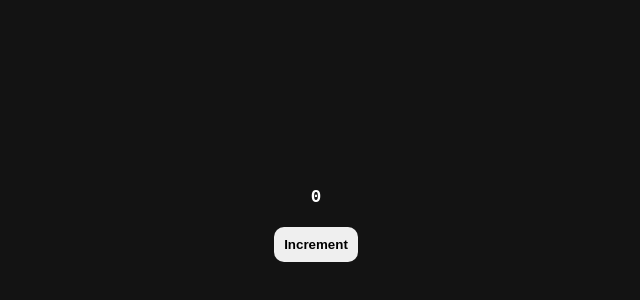
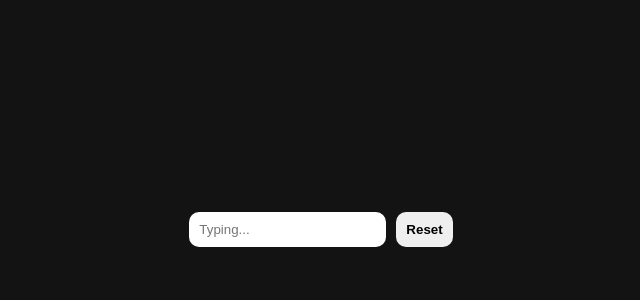
Before and after one commit to Oliverr11/Learning-ReactJs, a React (Vite) app: page / in a window 1280 px wide. Shown: the part 176-476 px from the top of the page, without its empty margins (324-964 px from the left). Built offline with nearby package versions, Linux system fonts and the light colour scheme.

Commit message:
Using State

```diff
--- a/src/App.jsx
+++ b/src/App.jsx
@@ -1,10 +1,10 @@
 import "./App.css";
-import UseState from "./components/UseState Hook/UseState";
+import GetInputValue from "./components/UseState With Objects/Exercise/GetInputValue";
 
 const App = () => {
   return (
     <div className="container">
-      <UseState />
+      <GetInputValue />
     </div>
   );
 };
--- /dev/null
+++ b/src/components/UseState With Objects/Exercise/GetInputValue.jsx
@@ -0,0 +1,24 @@
+import React from "react";
+import "./style.css";
+const GetInputValue = () => {
+  const [value, setValue] = React.useState("");
+  function onChangeHandler(e) {
+    setValue(e.target.value);
+  }
+  return (
+    <div>
+      <h1>{value}</h1>
+      <form action="">
+        <input
+          value={value}
+          type="text"
+          onChange={onChangeHandler}
+          placeholder="Typing..."
+        />
+        <button>Reset</button>
+      </form>
+    </div>
+  );
+};
+
+export default GetInputValue;
--- /dev/null
+++ b/src/components/UseState With Objects/Exercise/style.css
@@ -0,0 +1,14 @@
+input {
+  border: none;
+  padding: 10px;
+  border-radius: 10px;
+  border-style: none;
+  margin: 10px;
+}
+h1 {
+  text-wrap: wrap;
+  overflow: hidden;
+  text-overflow: ellipsis;
+  width: 550px;
+  overflow-wrap: break-word;
+}
```
Also changed, not shown: src/components/UseState With Objects/StateObject.jsx (added, +32 -0 lines).
